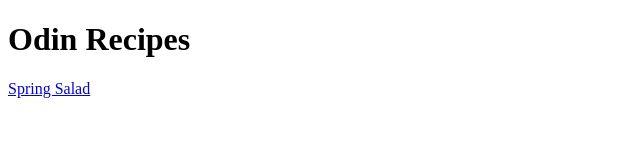
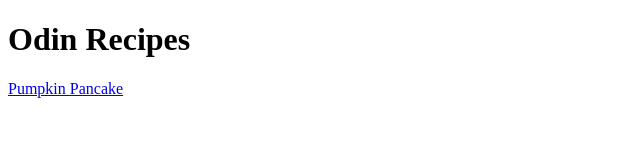
Before and after one commit to ahmedadil345/odin-recipes, a plain HTML site: page index.html in a window 1280 px wide. Shown: the full height of the page, 0-640 px from the left. Drawn offline with Linux system fonts and the light colour scheme.

Commit message:
Edit link to pumkin pancake page

```diff
--- a/index.html
+++ b/index.html
@@ -6,6 +6,6 @@
     </head>
     <body>
         <h1>Odin Recipes</h1>
-        <a href="./recipes/spring-salad.html">Spring Salad</a>
+        <a href="./recipes/pumkin-pancake.html">Pumpkin Pancake</a>
     </body>
 </html>
```
